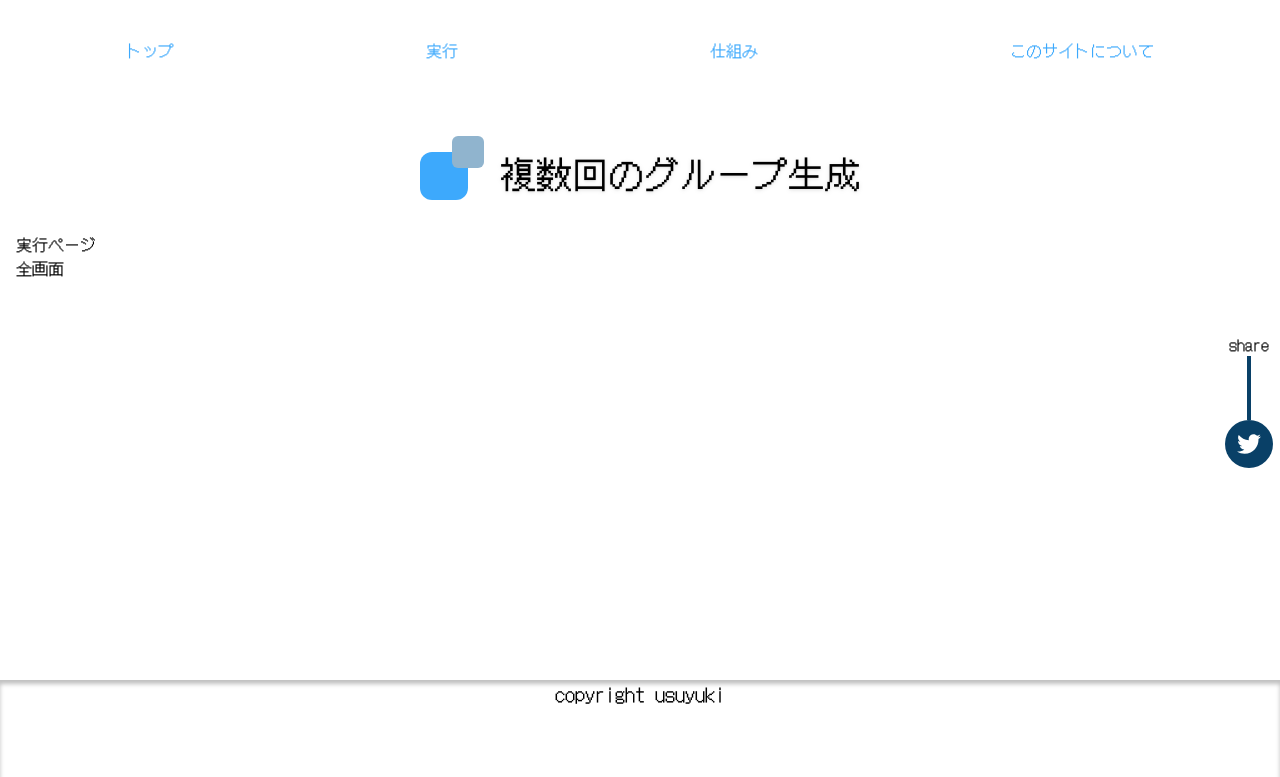
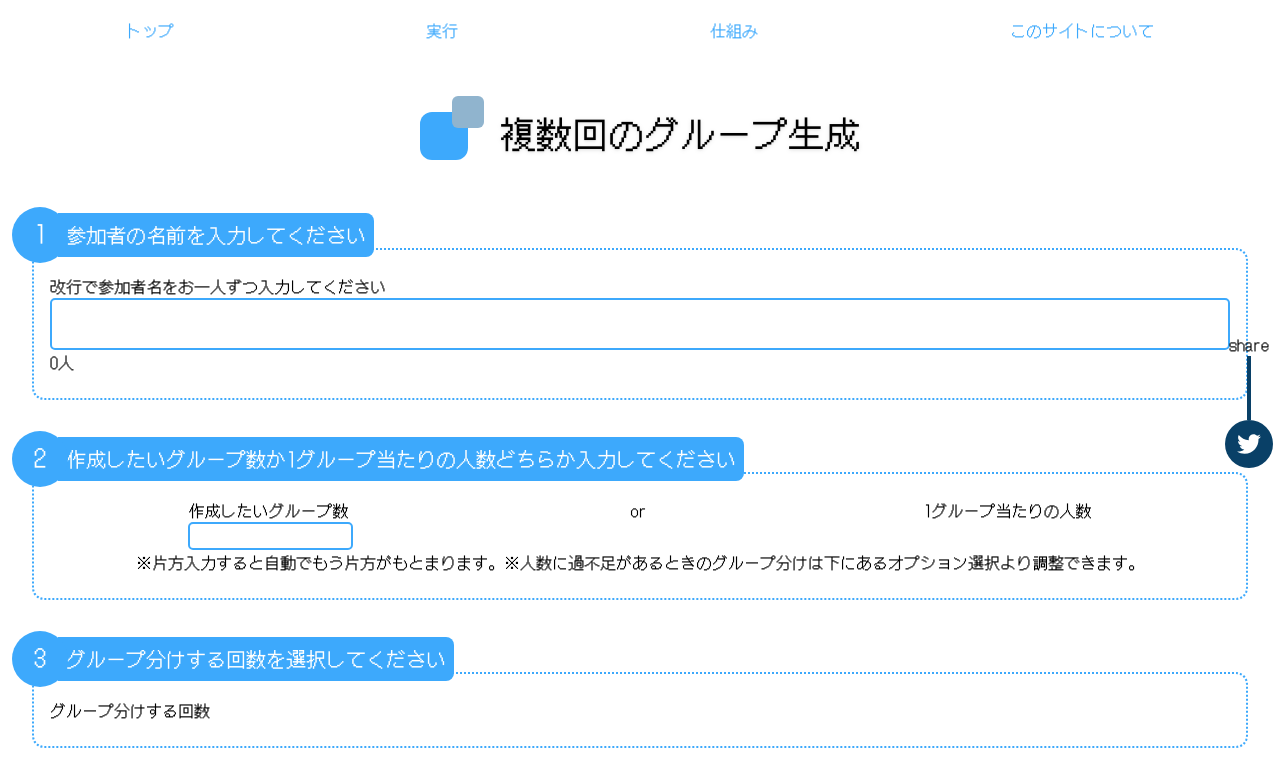
Before and after one commit to usuyuki/rawp, a Next.js app in the folder frontend/: page /run in a window 1280 px wide. Shown: the top 777 px of the page. Built offline with nearby package versions, Linux system fonts and the light colour scheme.

Commit message:
feat runページで参加者名簿を保持するところまで完成

```diff
--- /dev/null
+++ b/frontend/src/components/uiGroup/FormCard.tsx
@@ -0,0 +1,25 @@
+import { ReactNode } from 'react';
+
+import type { NextPage } from 'next';
+
+type Props = {
+    heading: string;
+    children: ReactNode;
+};
+
+const FormCard: NextPage<Props> = ({ heading, children }) => {
+    return (
+        <div className="m-4">
+            <div className="form-card-heading">
+                <p className="rounded-r-lg bg-primary p-2 text-xl text-white">
+                    {heading}
+                </p>
+            </div>
+            <div className="flex flex-col justify-center rounded-xl border-2 border-dotted border-primary px-4 py-6 ">
+                {children}
+            </div>
+        </div>
+    );
+};
+
+export default FormCard;
--- a/frontend/src/components/uiGroup/SettingCard.tsx
+++ /dev/null
@@ -1,16 +0,0 @@
-import 'material-symbols';
-import type { NextPage } from 'next';
-const SettingCard: NextPage = () => {
-    return (
-        <div className="flex justify-center">
-        - 分けたいグループの数orグループごとの人数
-        - 人数不足or超過時の挙動設定
-        - 選択
-            - 人物名を入力
-            - 自動採番
-        - 探索モード選択
-        </div>
-    );
-};
-
-export default SettingCard;
--- a/frontend/src/pages/run.tsx
+++ b/frontend/src/pages/run.tsx
@@ -1,13 +1,52 @@
+import { useState } from 'react';
+
+import FormCard from '@/components/uiGroup/FormCard';
 import DescribeH1 from '@/components/uiParts/Heading/DescribeH1';
 import Layout from '@/layouts/Layout';
 
 import type { NextPage } from 'next';
 const Run: NextPage = () => {
+    const [Roster, setRoster] = useState<string[]>([]);
+
+    const updateRoster = (e: React.ChangeEvent<HTMLTextAreaElement>) => {
+        setRoster(e.target.value.split(/\r\n|\n/));
+    };
     return (
         <Layout title="実行">
             <DescribeH1 heading="複数回のグループ生成" />
-            <p>実行ページ</p>
-            <button id="fullScreenButton">全画面</button>
+            <div className="counter-element">
+                <FormCard heading="参加者の名前を入力してください">
+                    <p>改行で参加者名をお一人ずつ入力してください</p>
+                    <textarea onChange={updateRoster} rows={Roster.length}></textarea>
+                    <div>{Roster.length}人</div>
+                </FormCard>
+                <FormCard heading="作成したいグループ数か1グループ当たりの人数どちらか入力してください">
+                    <div className="flex justify-around">
+                        <div>
+                            <p>作成したいグループ数</p>
+                            <input type="number" />
+                        </div>
+                        <p>or</p>
+                        <div>
+                            <p>1グループ当たりの人数</p>
+                        </div>
+                    </div>
+                    <div className="flex justify-center">
+                        <p>※片方入力すると自動でもう片方がもとまります。</p>
+                        <p>
+                            ※人数に過不足があるときのグループ分けは下にあるオプション選択より調整できます。
+                        </p>
+                    </div>
+                </FormCard>
+                <FormCard heading="グループ分けする回数を選択してください">
+                    <p>グループ分けする回数</p>
+                </FormCard>
+                <FormCard heading="オプションを選択肢てください">
+                    <p>人数に過不足がある時</p>
+                    <p>演算モード</p>
+                </FormCard>
+                <button>演算開始</button>
+            </div>
         </Layout>
     );
 };
--- a/frontend/src/styles/globals.css
+++ b/frontend/src/styles/globals.css
@@ -9,7 +9,7 @@
     --secondary: #90b4ce;
     --tertiary: #ef4565;
 
-    --heder-height: 100px;
+    --heder-height: 60px;
     --footer-height: 120px;
     --main-padding-top: 20px;
     --main-max-width: 1300px;
@@ -89,3 +89,44 @@ main {
 
     position: sticky;
 }
+
+.counter-element {
+    counter-reset: number 0;
+}
+
+.counter-element textarea {
+    resize: none !important;
+    border: 2px solid var(--primary);
+    border-radius: 5px;
+}
+.counter-element input {
+    border: 2px solid var(--primary);
+    border-radius: 5px;
+}
+
+/* 自動採番 */
+.form-card-heading::before {
+    counter-increment: number;
+    content: counter(number);
+    display: block;
+    position: relative;
+    left: 10px;
+    top: 0px;
+    width: 56px;
+    height: 56px;
+    border-radius: 50%;
+    background-color: var(--primary);
+    color: var(--white);
+    text-align: center;
+    padding-top: 8px;
+    font-size: 24px;
+}
+
+.form-card-heading {
+    display: flex;
+    align-items: center;
+    position: relative;
+    top: 15px;
+    left: -30px;
+    z-index: 5;
+}
```
